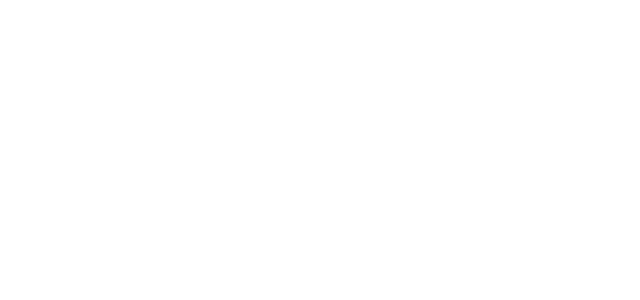
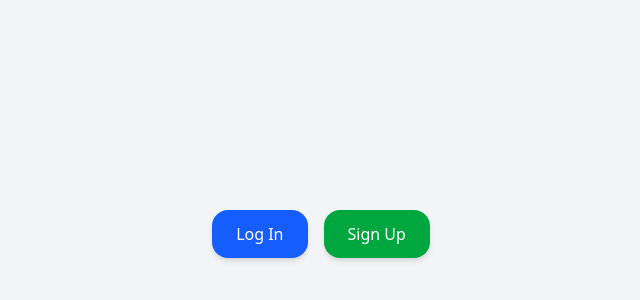
Before and after one commit to GOBINDA-GAGAN/Blockchain-Voting-System-Collage-Project, a React (Vite) app in the folder client/: page / in a window 1280 px wide. Before the commit this address had no page. Shown: the part 166-466 px from the top of the page, without its empty margins (319-959 px from the left). Built offline with nearby package versions, Linux system fonts and the light colour scheme.

Commit message:
feat: Add LandingPage component for user navigation to login and signup

```diff
--- a/client/src/App.jsx
+++ b/client/src/App.jsx
@@ -6,6 +6,7 @@
 import Candidates from "./data/CandidateData";
 import LoginPage from "./pages/LoginPage";
 import SignupPage from "./pages/SignupPage";
+import LandingPage from "./pages/LandingPage";
 
 function App() {
   const role = Candidates[0].role;
@@ -14,6 +15,7 @@
     <Router>
       <Routes>
         {/* Public Routes */}
+        <Route path="/" element={<LandingPage />} />
         <Route path="/login" element={<LoginPage />} />
         <Route path="/signup" element={<SignupPage />} />
 
--- /dev/null
+++ b/client/src/pages/LandingPage.jsx
@@ -0,0 +1,23 @@
+import React from "react";
+import { Link } from "react-router-dom";
+
+const LandingPage = () => {
+  return (
+    <div className="flex h-screen items-center justify-center bg-gray-100">
+      <div className="text-center space-x-4">
+        <Link to="/login">
+          <button className="px-6 py-3 bg-blue-600 text-white rounded-2xl shadow-md hover:bg-blue-700 transition">
+            Log In
+          </button>
+        </Link>
+        <Link to="/signup">
+          <button className="px-6 py-3 bg-green-600 text-white rounded-2xl shadow-md hover:bg-green-700 transition">
+            Sign Up
+          </button>
+        </Link>
+      </div>
+    </div>
+  );
+};
+
+export default LandingPage;
```
